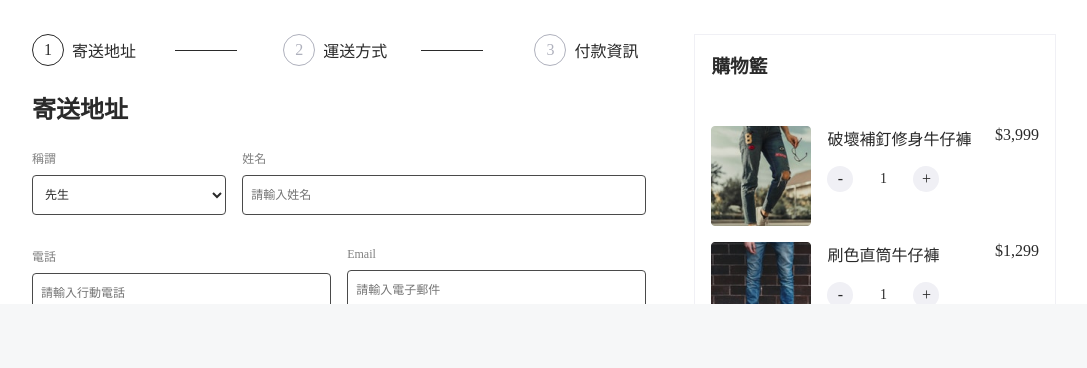
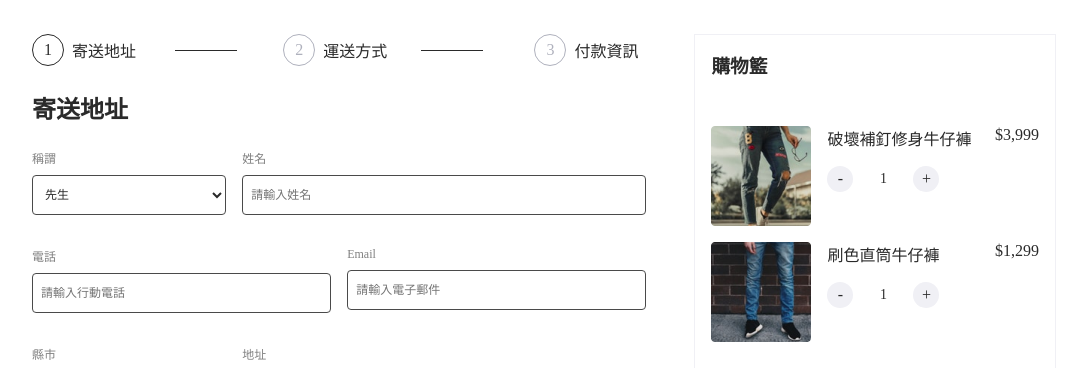
Before and after one commit to JackJackHuo/alpha-shop-webpack, a website built with webpack: page index.html in a window 1280 px wide. Shown: the part 196-564 px from the top of the page, without its empty margins (96-1183 px from the left). Built offline with nearby package versions, Linux system fonts and the light colour scheme.

Commit message:
fix: body min-height 1126px

```diff
--- a/src/scss/main.scss
+++ b/src/scss/main.scss
@@ -5,6 +5,7 @@
 
 // nav toggle
 body{
+  min-height: 1126px;
   .container{
     margin: 0 auto;
     width: 90%;
```
